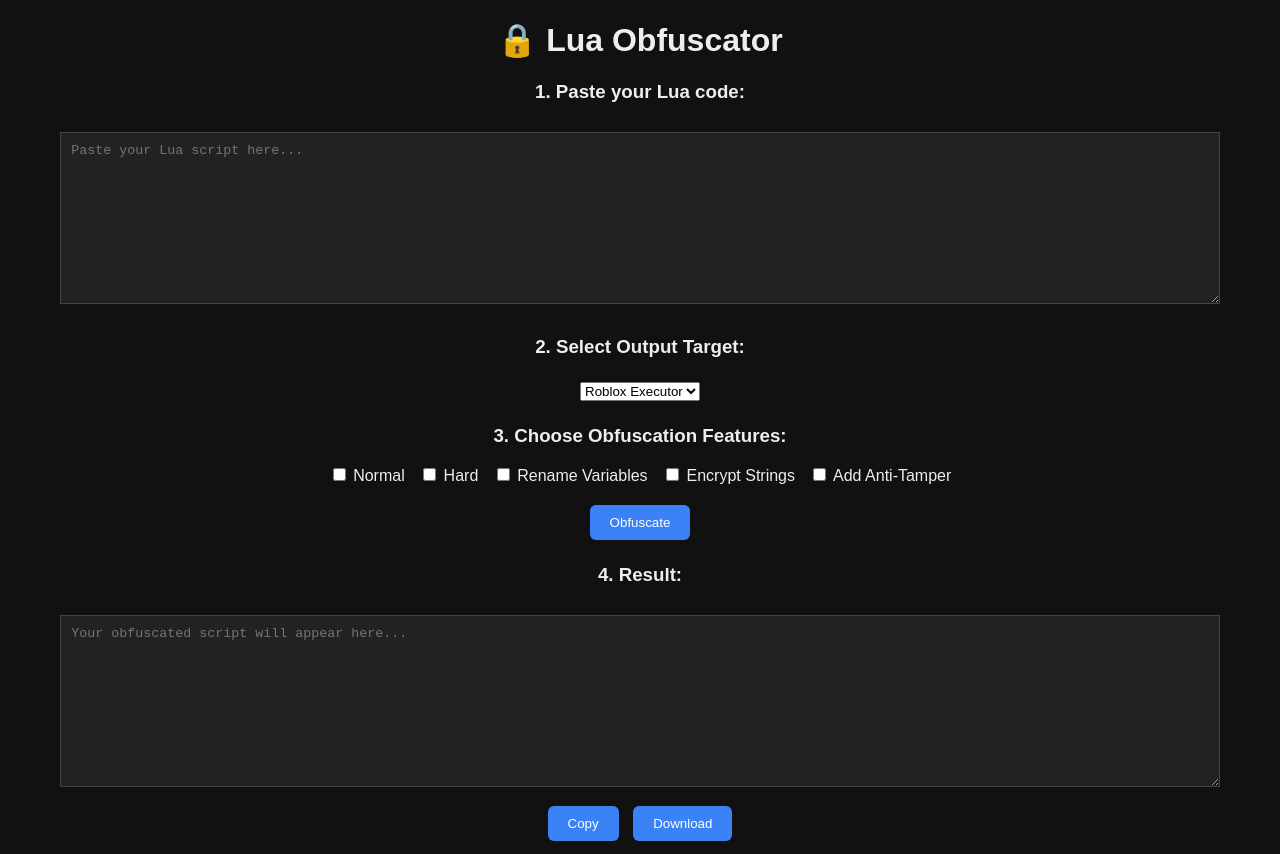
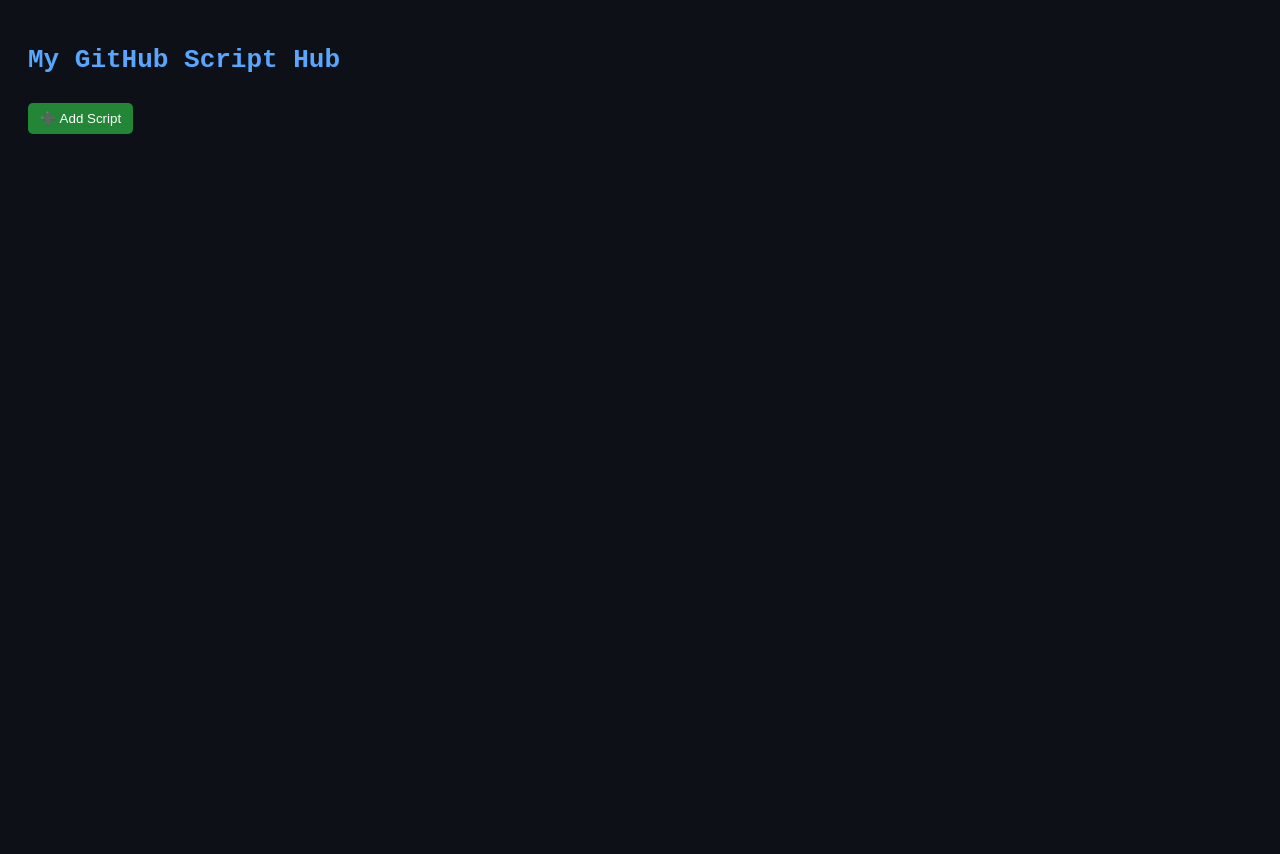
Before and after one commit to UwURaww/test-for-me, a plain HTML site: page index.html in a window 1280 px wide. After the commit the page ends 800 px from the top, so only its background shows below. Drawn offline with Linux system fonts and the light colour scheme.

Commit message:
Update index.html

```diff
--- a/index.html
+++ b/index.html
@@ -2,91 +2,97 @@
 <html lang="en">
 <head>
   <meta charset="UTF-8">
-  <title>Lua Obfuscator</title>
+  <title>My Script Hub</title>
   <style>
-    body { font-family: Arial, sans-serif; background:#111; color:#eee; text-align:center; }
-    textarea { width:90%; height:150px; margin:10px 0; background:#222; color:#eee; border:1px solid #444; padding:10px; }
-    .btn { padding:10px 20px; margin:5px; border:none; border-radius:6px; cursor:pointer; background:#3b82f6; color:white; }
-    .btn:hover { background:#2563eb; }
-    select, label { margin:5px; }
-    .options { margin:15px 0; }
+    body {
+      font-family: monospace;
+      background: #0d1117;
+      color: #c9d1d9;
+      padding: 20px;
+    }
+    h1 { color: #58a6ff; }
+    pre {
+      background: #161b22;
+      padding: 15px;
+      border-radius: 10px;
+      overflow-x: auto;
+      white-space: pre-wrap;
+      word-wrap: break-word;
+    }
+    button {
+      margin-top: 10px;
+      padding: 8px 12px;
+      background: #238636;
+      color: white;
+      border: none;
+      border-radius: 5px;
+      cursor: pointer;
+    }
+    button:hover { background: #2ea043; }
+    #scripts {
+      margin-top: 20px;
+    }
+    .script-block {
+      margin-bottom: 25px;
+    }
   </style>
 </head>
 <body>
-  <h1>🔒 Lua Obfuscator</h1>
+  <h1>My GitHub Script Hub</h1>
 
-  <h3>1. Paste your Lua code:</h3>
-  <textarea id="inputCode" placeholder="Paste your Lua script here..."></textarea>
+  <button onclick="addScript()">➕ Add Script</button>
 
-  <h3>2. Select Output Target:</h3>
-  <select id="target">
-    <option value="executor">Roblox Executor</option>
-    <option value="other">Other</option>
-  </select>
-
-  <h3>3. Choose Obfuscation Features:</h3>
-  <div class="options">
-    <label><input type="checkbox" id="normal"> Normal</label>
-    <label><input type="checkbox" id="hard"> Hard</label>
-    <label><input type="checkbox" id="rename"> Rename Variables</label>
-    <label><input type="checkbox" id="encrypt"> Encrypt Strings</label>
-    <label><input type="checkbox" id="anti"> Add Anti-Tamper</label>
-  </div>
-
-  <button class="btn" onclick="obfuscate()">Obfuscate</button>
-
-  <h3>4. Result:</h3>
-  <textarea id="outputCode" readonly placeholder="Your obfuscated script will appear here..."></textarea><br>
-
-  <button class="btn" onclick="copyCode()">Copy</button>
-  <button class="btn" onclick="downloadCode()">Download</button>
+  <div id="scripts"></div>
 
   <script>
-    function fakeObfuscate(code, options) {
-      // very simple demo obfuscation
-      let result = code;
-      if (options.normal) result = result.replace(/print/g, "p0");
-      if (options.hard) result = btoa(result); // Base64 encode
-      if (options.rename) result = result.replace(/local/g, "l0c");
-      if (options.encrypt) result = result.split("").reverse().join("");
-      if (options.anti) result = "-- Anti-Tamper Enabled\n" + result;
-      return result;
+    const scriptsDiv = document.getElementById("scripts");
+
+    function addScript() {
+      const mode = prompt("Choose mode:\n1. Loadstring URL\n2. Raw Script");
+
+      if (!mode) return;
+
+      if (mode === "1") {
+        const url = prompt("Enter raw GitHub URL:");
+        if (!url) return;
+        const wrapped = `loadstring(game:HttpGet("${url}"))()`;
+        showScript("Loadstring Script", wrapped);
+
+      } else if (mode === "2") {
+        const code = prompt("Paste your raw script code:");
+        if (!code) return;
+
+        const choice = prompt("Choose:\n1. Just raw code\n2. Make it loadstring");
+        if (!choice) return;
+
+        if (choice === "1") {
+          showScript("Raw Script", code);
+
+        } else if (choice === "2") {
+          // Save raw code as GitHub raw link substitute (pretend link)
+          const encoded = encodeURIComponent(code);
+          const fakeUrl = "data:text/plain;base64," + btoa(code);
+          const wrapped = `loadstring(game:HttpGet("${fakeUrl}"))()`;
+          showScript("Loadstring (from raw)", wrapped);
+        }
+      }
     }
 
-    function obfuscate() {
-      const code = document.getElementById("inputCode").value;
-      const target = document.getElementById("target").value;
-      const options = {
-        normal: document.getElementById("normal").checked,
-        hard: document.getElementById("hard").checked,
-        rename: document.getElementById("rename").checked,
-        encrypt: document.getElementById("encrypt").checked,
-        anti: document.getElementById("anti").checked
-      };
-
-      let obf = fakeObfuscate(code, options);
-
-      if (target === "executor") {
-        obf = `loadstring([[\n${obf}\n]])()`;
-      }
-
-      document.getElementById("outputCode").value = obf;
+    function showScript(title, content) {
+      const block = document.createElement("div");
+      block.className = "script-block";
+      block.innerHTML = `
+        <h2>${title}</h2>
+        <pre>${content}</pre>
+        <button onclick="copyScript(this)">Copy Script</button>
+      `;
+      scriptsDiv.appendChild(block);
     }
 
-    function copyCode() {
-      const output = document.getElementById("outputCode");
-      output.select();
-      document.execCommand("copy");
-      alert("Copied to clipboard!");
-    }
-
-    function downloadCode() {
-      const output = document.getElementById("outputCode").value;
-      const blob = new Blob([output], { type: "text/plain" });
-      const a = document.createElement("a");
-      a.href = URL.createObjectURL(blob);
-      a.download = "obfuscated.lua";
-      a.click();
+    function copyScript(btn) {
+      const text = btn.previousElementSibling.textContent;
+      navigator.clipboard.writeText(text);
+      alert("Script copied!");
     }
   </script>
 </body>
```
